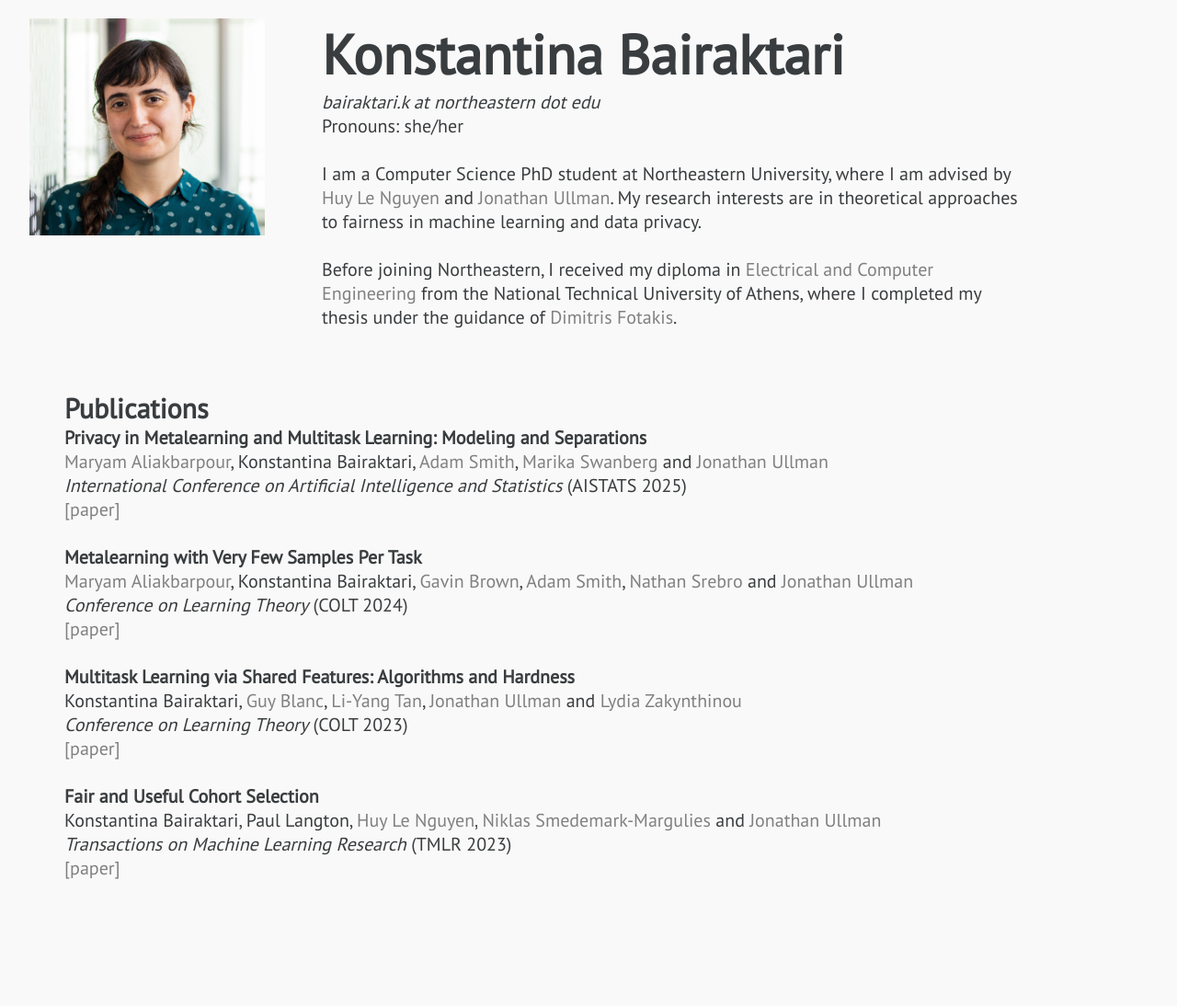
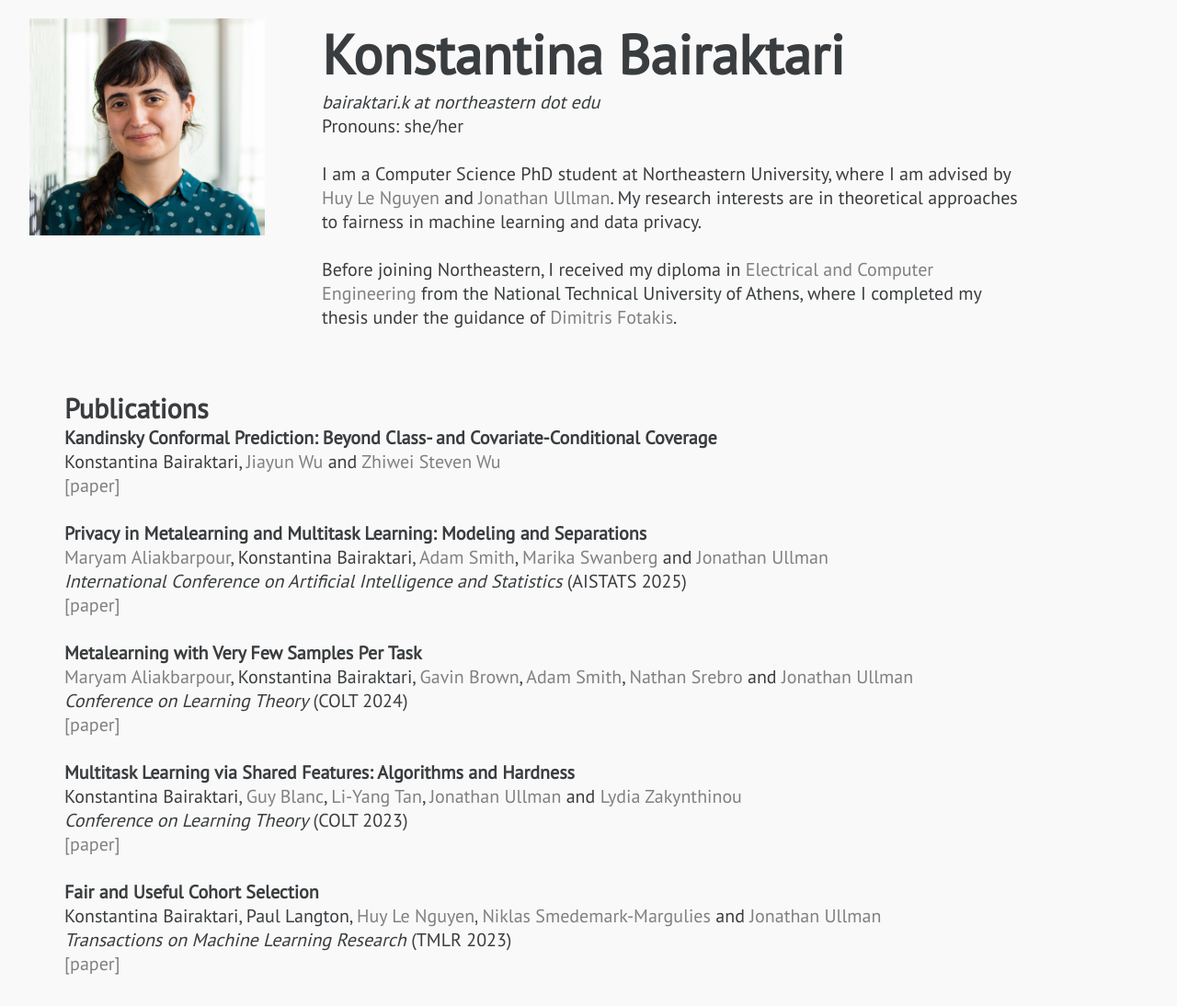
Before and after one commit to konstantinabrk/konstantinabrk.github.io, a plain HTML site: page index.html in a window 1280 px wide. Shown: the whole page at 92% size. Before the commit the page ends 1003 px from the top, so only its background shows below. Drawn offline with Linux system fonts and the light colour scheme.

Commit message:
Add kandinsky

```diff
--- a/index.html
+++ b/index.html
@@ -30,6 +30,11 @@
 		<div id="publications" class="row padded wholecol">
 				<h2>Publications</h2>
 				<p1>
+					<b>Kandinsky Conformal Prediction: Beyond Class- and Covariate-Conditional Coverage</b><br>
+					Konstantina Bairaktari, <a href="https://ic-hub.github.io//">Jiayun Wu</a> and <a href = "https://zstevenwu.com/">Zhiwei Steven Wu</a><br>
+					<a href="https://arxiv.org/abs/2502.17264">[paper]</a><br><br>
+				</p1>
+				<p1>
 					<b>Privacy in Metalearning and Multitask Learning: Modeling and Separations</b><br>
 					<a href="https://maryamaliakbarpour.com/">Maryam Aliakbarpour</a>, Konstantina Bairaktari, <a href="https://cs-people.bu.edu/ads22/">Adam Smith</a>, <a href = "https://sites.google.com/bu.edu/marika/home"> Marika Swanberg</a> and <a href="https://www.ccs.neu.edu/home/jullman/">Jonathan Ullman</a><br>
 					<i>International Conference on Artificial Intelligence and Statistics</i> (AISTATS 2025)<br>
```
